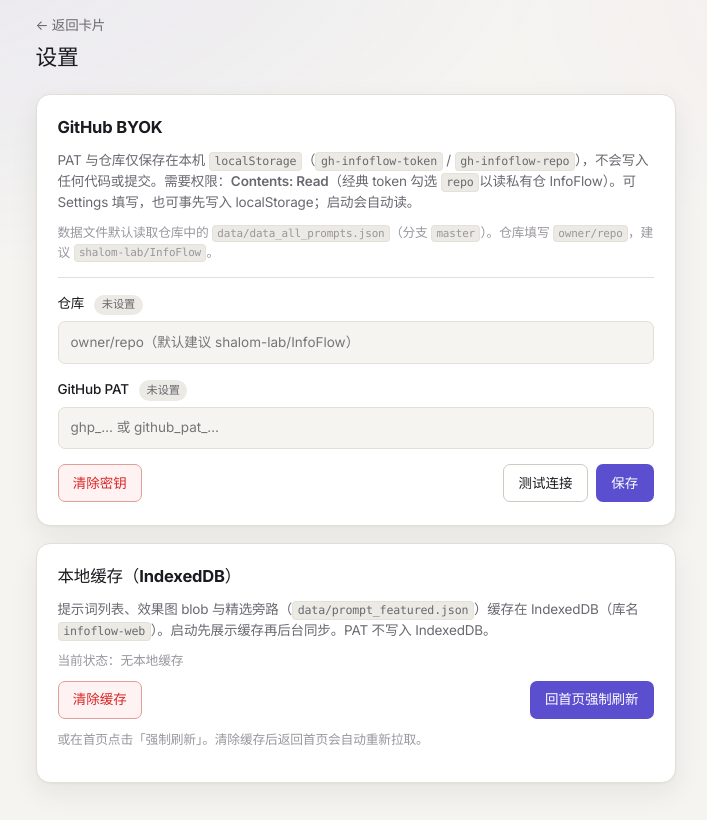
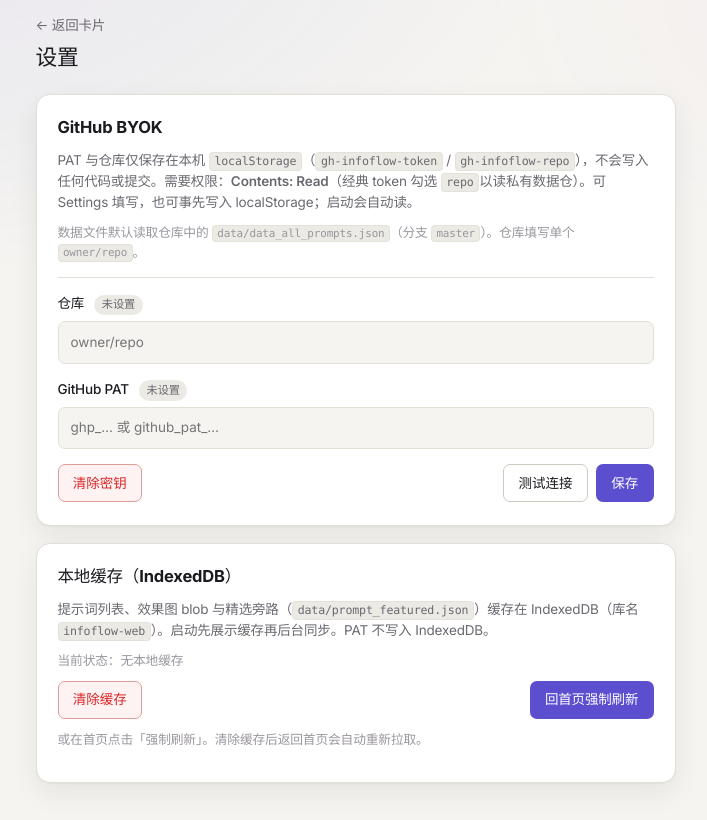
Before and after one commit to shalom-lab/infoflow-web, a React (Vite) app: page /settings in a window 1280 px wide. Shown: the whole page, without its empty margins (277-984 px from the left). Built offline with nearby package versions, Linux system fonts and the light colour scheme.

Commit message:
docs(ui): stop advertising a concrete data-repo name
Replace shalom-lab/InfoFlow mentions in README, settings help, and the
setup banner with neutral owner/repo wording; drop hardcoded default repo.

```diff
--- a/src/github/types.ts
+++ b/src/github/types.ts
@@ -10,10 +10,10 @@
   repo: '',
 }
 
-/** Suggested default when Settings repo field is empty. */
-export const SUGGESTED_REPO = 'shalom-lab/InfoFlow'
+/** Placeholder text only — never a real default repo. */
+export const REPO_PLACEHOLDER = 'owner/repo'
 
-/** InfoFlow default branch is master (not main). */
+/** Data-repo default branch (Contents API). */
 export const DEFAULT_BRANCH = 'master'
 export const PROMPTS_PATH = 'data/data_all_prompts.json'
 /** Side-channel featured map — does NOT alter data_all_prompts.json fields. */
--- a/src/pages/HomePage.tsx
+++ b/src/pages/HomePage.tsx
@@ -236,8 +236,8 @@
           <div>
             <strong>尚未配置 BYOK</strong>
             <p>
-              请前往 <Link to="/settings">设置</Link> 填写{' '}
-              <code>shalom-lab/InfoFlow</code> 与 PAT（
+              请前往 <Link to="/settings">设置</Link> 填写你的 Prompt 数据仓{' '}
+              <code>owner/repo</code> 与 PAT（
               <code>gh-infoflow-repo</code> / <code>gh-infoflow-token</code>
               ）。
             </p>
--- a/src/pages/SettingsPage.tsx
+++ b/src/pages/SettingsPage.tsx
@@ -12,7 +12,7 @@
   DEFAULT_SETTINGS,
   friendlyGithubError,
   maskToken,
-  SUGGESTED_REPO,
+  REPO_PLACEHOLDER,
   type GithubSettings,
 } from '../github/types'
 import {
@@ -78,7 +78,7 @@
   const handleSave = () => {
     const next: GithubSettings = {
       token: tokenInput.trim() || saved.token,
-      repo: repoInput.trim() || SUGGESTED_REPO,
+      repo: repoInput.trim(),
     }
     if (!next.token.trim()) {
       setErr('请填写 GitHub PAT')
@@ -142,7 +142,7 @@
     try {
       const candidate: GithubSettings = {
         token: tokenInput.trim() || saved.token,
-        repo: repoInput.trim() || saved.repo || SUGGESTED_REPO,
+        repo: repoInput.trim() || saved.repo,
       }
       if (!isConfigured(candidate)) {
         throw new Error('请先填写 PAT 与 owner/repo')
@@ -172,14 +172,14 @@
           <code>{KEY_TOKEN}</code> / <code>{KEY_REPO}</code>
           ），不会写入任何代码或提交。需要权限：
           <strong>Contents: Read</strong>（经典 token 勾选 <code>repo</code>
-          以读私有仓 InfoFlow）。可 Settings 填写，也可事先写入
+          以读私有数据仓）。可 Settings 填写，也可事先写入
           localStorage；启动会自动读。
         </p>
         <p className="hint muted">
           数据文件默认读取仓库中的{' '}
           <code>data/data_all_prompts.json</code>（分支{' '}
-          <code>master</code>）。仓库填写 <code>owner/repo</code>，建议{' '}
-          <code>{SUGGESTED_REPO}</code>。
+          <code>master</code>）。仓库填写单个{' '}
+          <code>{REPO_PLACEHOLDER}</code>。
         </p>
 
         <hr className="settings-divider" />
@@ -189,7 +189,7 @@
             仓库 <span className="status-pill">{repoStatus}</span>
           </span>
           <input
-            placeholder={`owner/repo（默认建议 ${SUGGESTED_REPO}）`}
+            placeholder={REPO_PLACEHOLDER}
             spellCheck={false}
             value={repoInput}
             onChange={(e) => setRepoInput(e.target.value.trim())}
--- a/src/types/prompt.ts
+++ b/src/types/prompt.ts
@@ -28,7 +28,7 @@
   })
 }
 
-/** Convention image path for private InfoFlow repo. */
+/** Convention image path inside the configured private data repo. */
 export function imagePathFor(promptId: string, index = 0): string {
   return `infoflow-data/Images/Prompt/${promptId}-${index}.png`
 }
```
Also changed, not shown: 1 other file (tests, documents, lock files or other folders).
